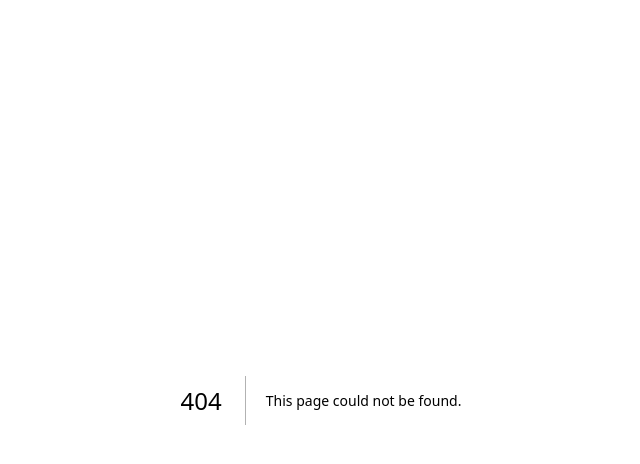
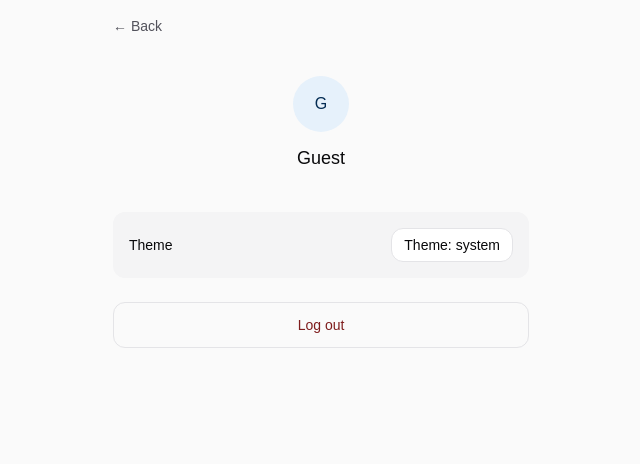
Before and after one commit to ethicalakhilesh/flow, a Next.js app: page /profile in a window 1280 px wide. Before the commit this address had no page. Shown: the top 464 px of the page, without its empty margins (319-959 px from the left). Built offline with nearby package versions, Linux system fonts and the light colour scheme; no server answers.

Commit message:
Public logged-out landing page on /, profile page with theme toggle + logout, avatar links to profile

```diff
--- /dev/null
+++ b/src/app/actions/auth.ts
@@ -0,0 +1,10 @@
+"use server";
+
+import { cookies } from "next/headers";
+import { redirect } from "next/navigation";
+import { SESSION_COOKIE } from "@/lib/auth";
+
+export async function logoutAction() {
+  cookies().delete(SESSION_COOKIE);
+  redirect("/");
+}
--- a/src/app/page.tsx
+++ b/src/app/page.tsx
@@ -7,7 +7,25 @@ import { TransactionRow } from "@/components/transaction-row";
 import { getDashboardData, formatCurrency } from "@/lib/dashboard-data";
 
 export default async function Home() {
-  const username = headers().get("x-flow-user-username") ?? "Guest";
+  const username = headers().get("x-flow-user-username");
+
+  if (!username) {
+    return (
+      <main className="mx-auto flex min-h-screen max-w-md flex-col items-center justify-center gap-6 bg-background px-4 text-center">
+        <h1 className="text-3xl font-bold">Flow</h1>
+        <p className="text-sm text-text-secondary">
+          Track your accounts, transactions, and net worth in one place.
+        </p>
+        <Link
+          href="/login"
+          className="rounded-card bg-accent px-6 py-3 text-sm font-medium text-white"
+        >
+          Log in
+        </Link>
+      </main>
+    );
+  }
+
   const data = await getDashboardData();
   const netWorth = data.own - data.owe;
 
--- /dev/null
+++ b/src/app/profile/page.tsx
@@ -0,0 +1,36 @@
+import Link from "next/link";
+import { headers } from "next/headers";
+import { Avatar } from "@/components/ui/avatar";
+import { ThemeToggle } from "@/components/theme-accent-toggle";
+import { logoutAction } from "@/app/actions/auth";
+
+export default function Profile() {
+  const username = headers().get("x-flow-user-username") ?? "Guest";
+
+  return (
+    <div className="mx-auto flex min-h-screen max-w-md flex-col gap-6 bg-background px-4 py-4">
+      <Link href="/" className="text-sm text-text-secondary">
+        ← Back
+      </Link>
+
+      <div className="flex flex-col items-center gap-3 py-4">
+        <Avatar name={username} size="lg" />
+        <span className="text-lg font-medium">{username}</span>
+      </div>
+
+      <div className="flex items-center justify-between rounded-card bg-surface-muted p-4">
+        <span className="text-sm">Theme</span>
+        <ThemeToggle />
+      </div>
+
+      <form action={logoutAction}>
+        <button
+          type="submit"
+          className="w-full rounded-card border border-border py-3 text-sm font-medium text-danger"
+        >
+          Log out
+        </button>
+      </form>
+    </div>
+  );
+}
--- a/src/components/app-shell.tsx
+++ b/src/components/app-shell.tsx
@@ -1,6 +1,6 @@
 import { ReactNode } from "react";
+import Link from "next/link";
 import { Avatar } from "@/components/ui/avatar";
-import { ThemeToggle } from "@/components/theme-accent-toggle";
 
 export function AppShell({
   username,
@@ -12,11 +12,10 @@ export function AppShell({
   return (
     <div className="min-h-screen bg-background">
       <header className="mx-auto flex max-w-md items-center justify-between px-4 py-4">
-        <div className="flex items-center gap-3">
+        <Link href="/profile" className="flex items-center gap-3">
           <Avatar name={username} size="sm" />
           <span className="text-sm font-medium">{username}</span>
-        </div>
-        <ThemeToggle />
+        </Link>
       </header>
       <main className="mx-auto max-w-md px-4 py-4">{children}</main>
     </div>
```
Also changed, not shown: src/middleware.ts (+8 -0 lines).
